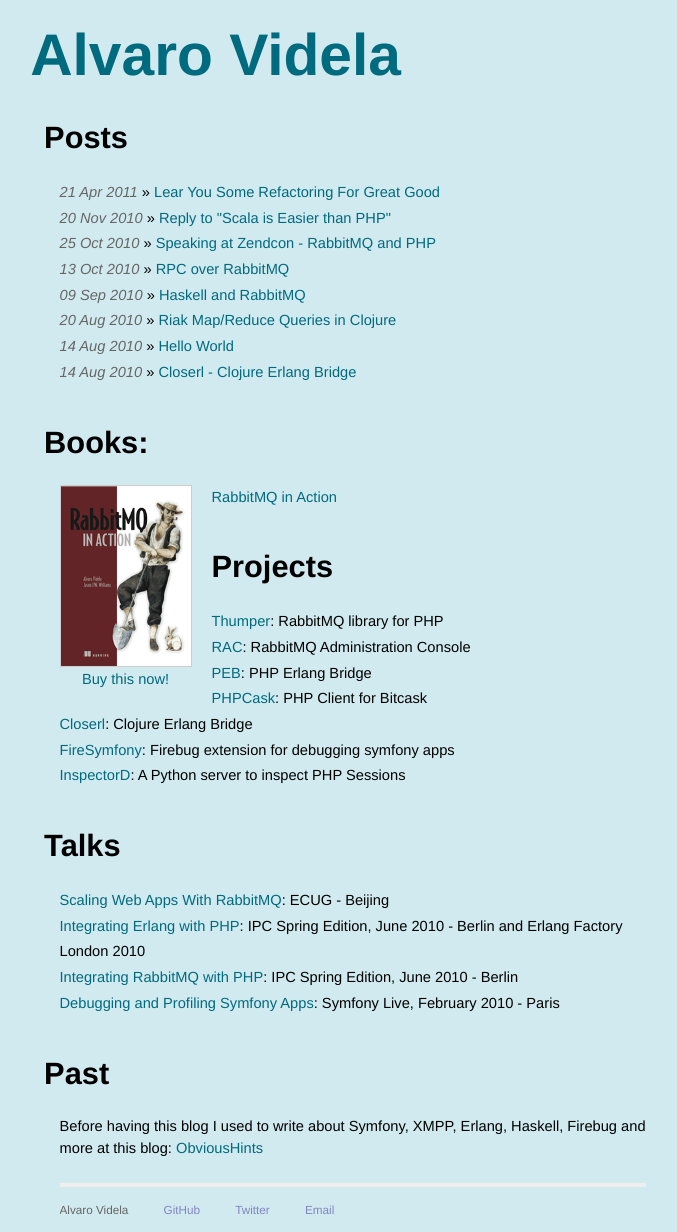
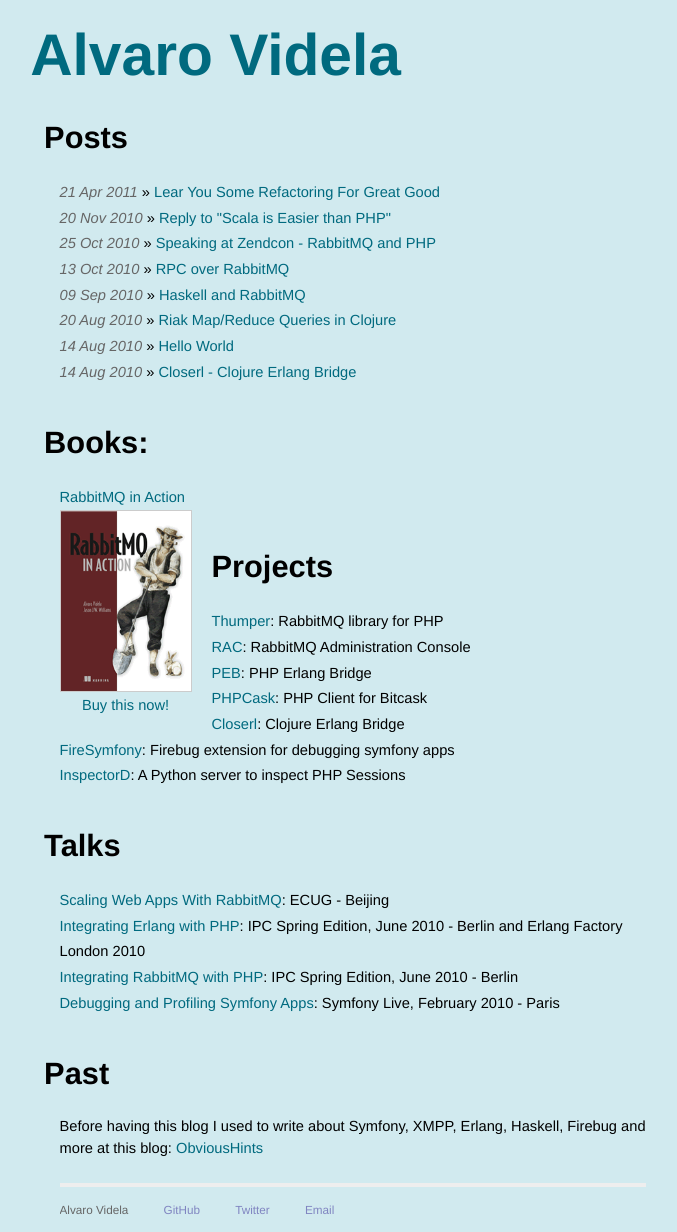
Before and after one commit to videlalvaro/videlalvaro.github.io, a Jekyll site: the page built from index.html, in a window 1280 px wide. Shown: the whole page, without its empty margins (287-964 px from the left). Built offline with Jekyll 4.4.1, drawn with Linux system fonts in a browser that asks for light colours.

Commit message:
fixes HTML markup

```diff
--- a/index.html
+++ b/index.html
@@ -13,13 +13,13 @@
 
   <h1>Books:</h1>
   <ul class="posts">
-    <div class="book">
+    <li><a href="http://bit.ly/rabbitmq">RabbitMQ in Action</a></li>
+    <li class="book">
         <a href="http://bit.ly/rabbitmq">
             <img border="0" src="/images/rmqia_cover_small.png" />
             <p>Buy this now!</p>
         </a>
-    </div>
-    <li><a href="http://bit.ly/rabbitmq">RabbitMQ in Action</a></li>
+    </li>
   </ul>
 
   <h1>Projects</h1>
```
